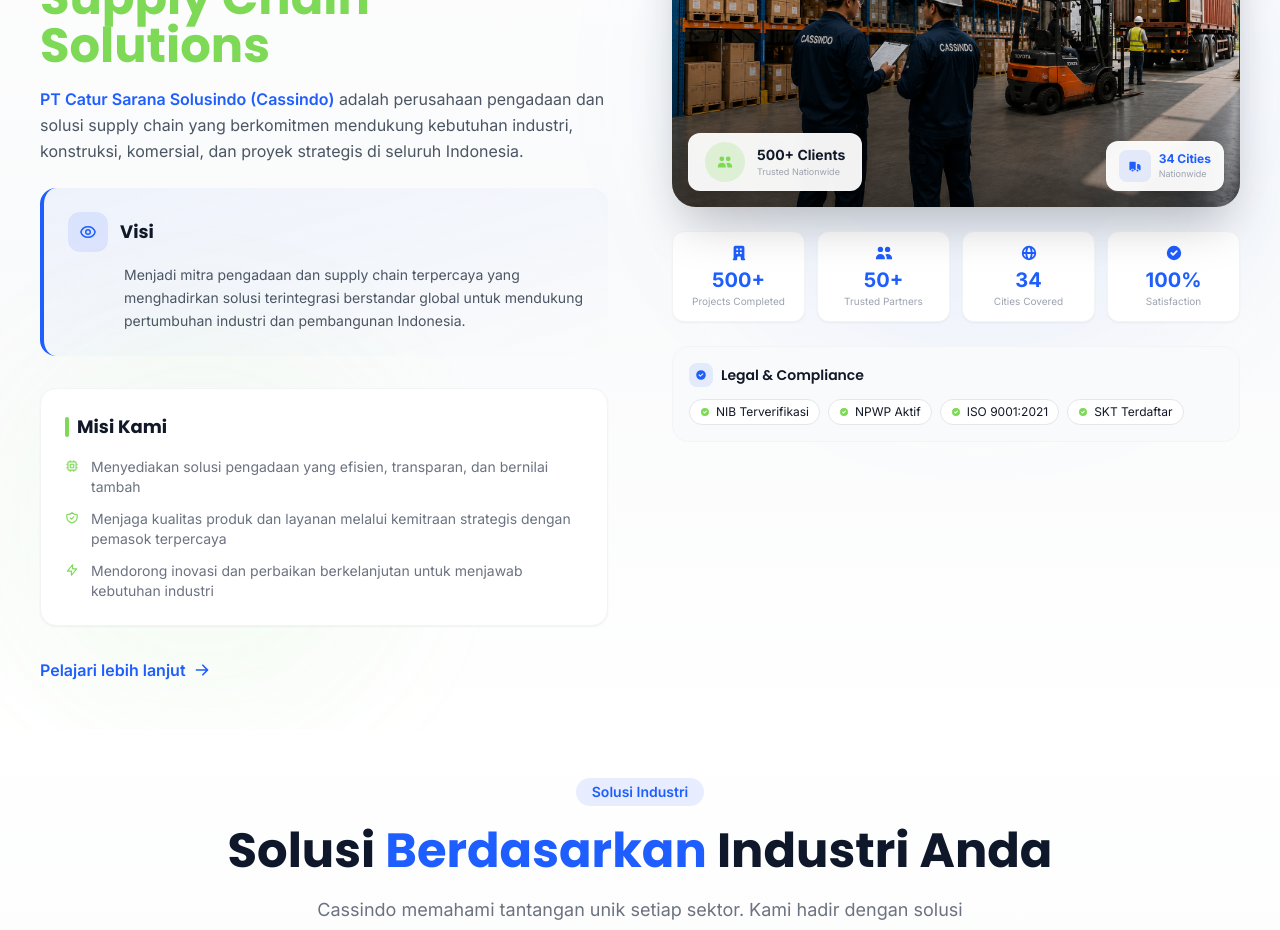
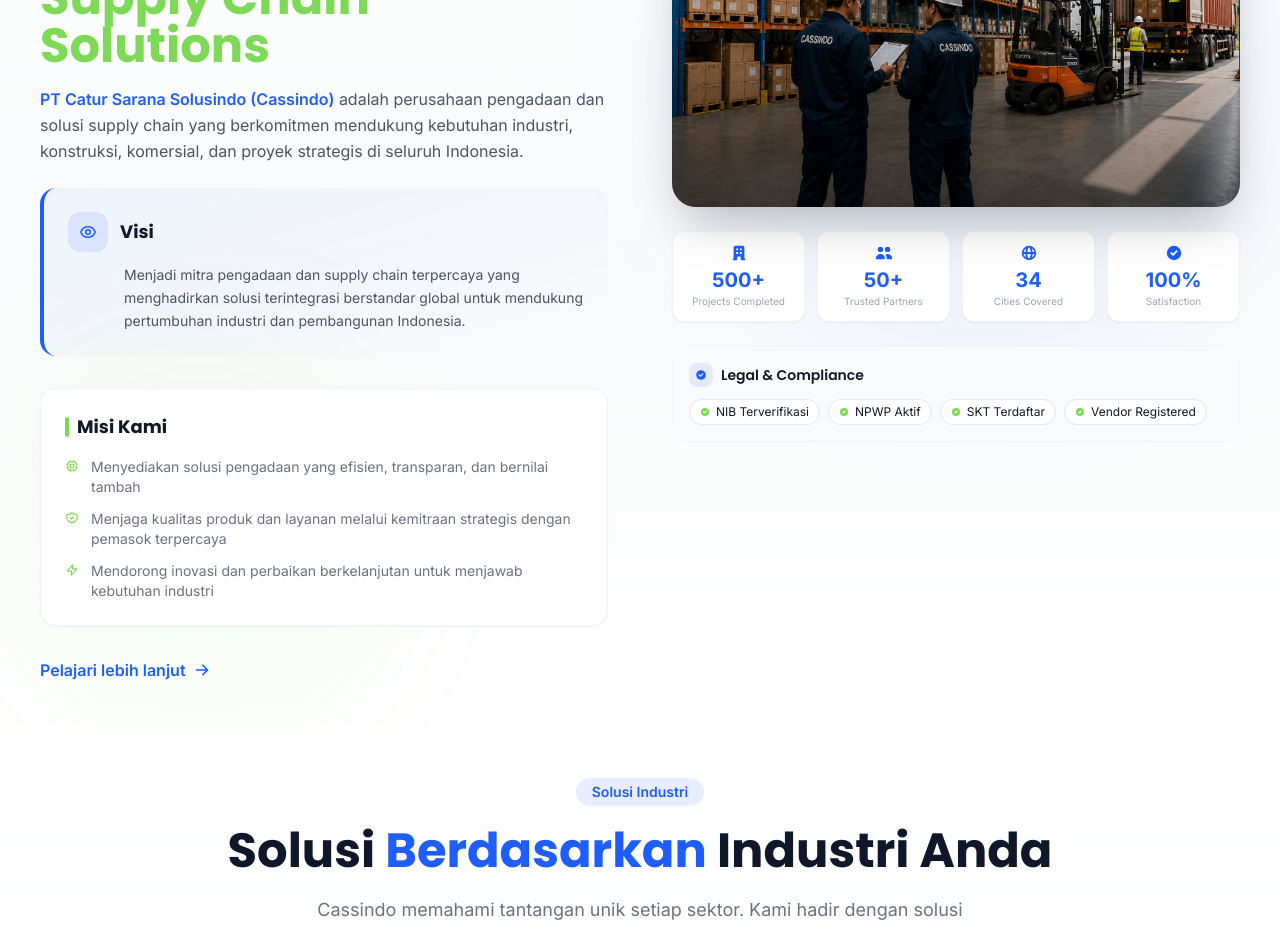
Before and after one commit to herlan-syihabudin/CASSINDO, a Next.js app: page / in a window 1280 px wide. Shown: the part 1020-1950 px from the top of the page. Built offline with nearby package versions, Linux system fonts and the light colour scheme.

Commit message:
Refactor comments for clarity in CompanyIntro component

```diff
--- a/src/components/CompanyIntro.tsx
+++ b/src/components/CompanyIntro.tsx
@@ -29,7 +29,7 @@ export default function CompanyIntro() {
 
       <div className="container-custom relative z-10">
         <div className="grid lg:grid-cols-2 gap-16">
-          {/* Left Side - Content (Text Only) */}
+          {/* Left Side - Content */}
           <motion.div
             ref={ref}
             initial={{ opacity: 0, x: -40 }}
@@ -58,7 +58,7 @@ export default function CompanyIntro() {
               konstruksi, komersial, dan proyek strategis di seluruh Indonesia.
             </p>
 
-            {/* Vision - Full width card */}
+            {/* Vision Card */}
             <div className="mb-8">
               <div className="bg-gradient-to-br from-primary/5 to-transparent rounded-2xl p-6 border-l-4 border-primary">
                 <div className="flex items-center gap-3 mb-3">
@@ -74,7 +74,7 @@ export default function CompanyIntro() {
               </div>
             </div>
 
-            {/* Mission - List */}
+            {/* Mission List */}
             <div className="mb-8">
               <div className="bg-white rounded-2xl p-6 border border-gray-100 shadow-sm">
                 <h3 className="font-bold text-dark text-lg mb-4 flex items-center gap-2">
@@ -121,7 +121,7 @@ export default function CompanyIntro() {
             transition={{ duration: 0.6, delay: 0.2, ease: 'easeOut' }}
             className="relative"
           >
-            {/* Main Image */}
+            {/* Main Image - Hanya 1 badge (ISO) */}
             <div className="relative rounded-3xl overflow-hidden shadow-2xl mb-6">
               <div className="absolute inset-0 bg-gradient-to-t from-black/40 via-transparent to-transparent z-10" />
               <img
@@ -130,7 +130,7 @@ export default function CompanyIntro() {
                 className="w-full h-auto object-cover transition-transform duration-700 hover:scale-105"
               />
 
-              {/* Floating Card Top Right - ISO Badge */}
+              {/* ONLY 1 BADGE - ISO Certification */}
               <div className="absolute top-4 right-4 z-20">
                 <div className="bg-white/95 backdrop-blur-sm rounded-xl px-3 py-2 shadow-lg border border-white/20">
                   <div className="flex items-center gap-2">
@@ -144,39 +144,9 @@ export default function CompanyIntro() {
                   </div>
                 </div>
               </div>
-
-              {/* Floating Card Bottom Left - Client Stat */}
-              <div className="absolute bottom-4 left-4 z-20">
-                <div className="bg-white/95 backdrop-blur-sm rounded-xl px-4 py-2 shadow-lg border border-white/20">
-                  <div className="flex items-center gap-3">
-                    <div className="w-10 h-10 bg-accent/20 rounded-full flex items-center justify-center">
-                      <HiUsers className="text-accent text-base" />
-                    </div>
-                    <div>
-                      <p className="text-dark font-bold text-sm">500+ Clients</p>
-                      <p className="text-gray-400 text-[9px]">Trusted Nationwide</p>
-                    </div>
-                  </div>
-                </div>
-              </div>
-
-              {/* Floating Card Bottom Right - Delivery */}
-              <div className="absolute bottom-4 right-4 z-20">
-                <div className="bg-white/95 backdrop-blur-sm rounded-xl px-3 py-2 shadow-lg border border-white/20">
-                  <div className="flex items-center gap-2">
-                    <div className="w-8 h-8 bg-primary/10 rounded-lg flex items-center justify-center">
-                      <HiTruck className="text-primary text-sm" />
-                    </div>
-                    <div>
-                      <p className="text-primary font-bold text-xs">34 Cities</p>
-                      <p className="text-gray-400 text-[9px]">Nationwide</p>
-                    </div>
-                  </div>
-                </div>
-              </div>
             </div>
 
-            {/* Stats - Premium Cards (DI BAWAH FOTO) */}
+            {/* Stats Cards - 4 items */}
             <div className="grid grid-cols-2 sm:grid-cols-4 gap-3 mb-6">
               {stats.map((stat, idx) => (
                 <motion.div
@@ -193,7 +163,7 @@ export default function CompanyIntro() {
               ))}
             </div>
 
-            {/* Legalitas - Badge Style (DI BAWAH STATS) */}
+            {/* Legal & Compliance Badges */}
             <div className="bg-gray-50 rounded-2xl p-4 border border-gray-100">
               <div className="flex items-center gap-2 mb-3">
                 <div className="w-6 h-6 bg-primary/10 rounded-lg flex items-center justify-center">
@@ -212,11 +182,11 @@ export default function CompanyIntro() {
                 </span>
                 <span className="inline-flex items-center gap-1.5 px-2.5 py-1 bg-white rounded-full text-xs border border-gray-200">
                   <HiCheckCircle className="text-accent text-[10px]" />
-                  ISO 9001:2021
+                  SKT Terdaftar
                 </span>
                 <span className="inline-flex items-center gap-1.5 px-2.5 py-1 bg-white rounded-full text-xs border border-gray-200">
                   <HiCheckCircle className="text-accent text-[10px]" />
-                  SKT Terdaftar
+                  Vendor Registered
                 </span>
               </div>
             </div>
```
